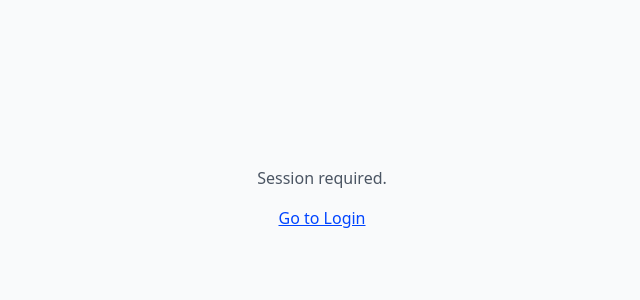
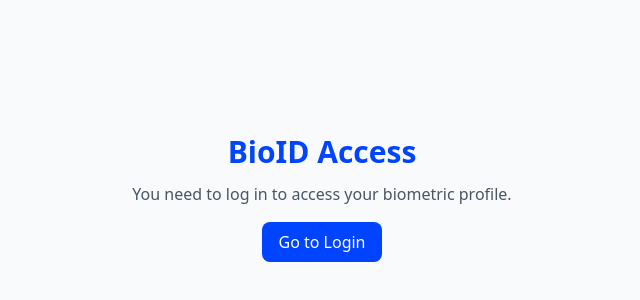
Before and after one commit to greencapitalh-cpu/bioid-udochain, a React (Vite) app: page / in a window 1280 px wide. Shown: the part 202-502 px from the top of the page, without its empty margins (318-958 px from the left). Built offline with nearby package versions, Linux system fonts and the light colour scheme.

Commit message:
Update Home.tsx

```diff
--- a/src/pages/Home.tsx
+++ b/src/pages/Home.tsx
@@ -1,41 +1,63 @@
 // =======================================================
-// 🏠 Home.tsx — Página principal del módulo Bioid
+// 🏠 Home.tsx — Página principal del módulo BioID
 // =======================================================
 import { useAuth } from "../context/AuthContext";
 import Loader from "../ui/Loader";
+import { Link } from "react-router-dom";
 
 export default function Home() {
   const { user, loading, logout } = useAuth();
 
   if (loading) return <Loader />;
+
+  // 🔒 Si no hay sesión, redirige al login de UDoChain
   if (!user)
     return (
-      <div className="min-h-screen flex flex-col items-center justify-center">
-        <p className="text-gray-600 mb-4">Session required.</p>
+      <div className="min-h-screen flex flex-col items-center justify-center bg-gray-50">
+        <h1 className="text-3xl font-bold text-udo-primary mb-3">BioID Access</h1>
+        <p className="text-gray-600 mb-4 text-center">
+          You need to log in to access your biometric profile.
+        </p>
         <a
           href="https://app.udochain.com/login"
-          className="text-udo-primary underline"
+          className="bg-udo-primary text-white rounded-lg px-4 py-2 hover:bg-udo-primary/80 transition"
         >
           Go to Login
         </a>
       </div>
     );
 
+  // ✅ Si el usuario está logueado
   return (
     <div className="min-h-screen flex flex-col items-center justify-center text-center p-6 bg-gray-50">
-      <h1 className="text-4xl font-bold text-udo-primary mb-3">
-        Bioid Module
-      </h1>
+      <h1 className="text-4xl font-bold text-udo-primary mb-3">BioID Module</h1>
+
       <p className="text-gray-600 mb-6">
-        Welcome <strong>{user.email}</strong>
+        Welcome, <strong>{user.email}</strong>
       </p>
 
-      <button
-        onClick={logout}
-        className="bg-red-500 text-white rounded-lg px-4 py-2 hover:bg-red-600"
-      >
-        Logout
-      </button>
+      <div className="flex flex-col gap-3 w-full max-w-xs">
+        <Link
+          to="/enroll"
+          className="bg-udo-primary text-white py-3 rounded-xl hover:bg-udo-primary/80 transition"
+        >
+          🆕 Enroll Biometric ID
+        </Link>
+
+        <Link
+          to="/verify"
+          className="bg-green-500 text-white py-3 rounded-xl hover:bg-green-600 transition"
+        >
+          ✅ Verify Identity
+        </Link>
+
+        <button
+          onClick={logout}
+          className="bg-red-500 text-white py-3 rounded-xl hover:bg-red-600 transition"
+        >
+          Logout
+        </button>
+      </div>
 
       <a
         href="https://wapp.udochain.com"
```
